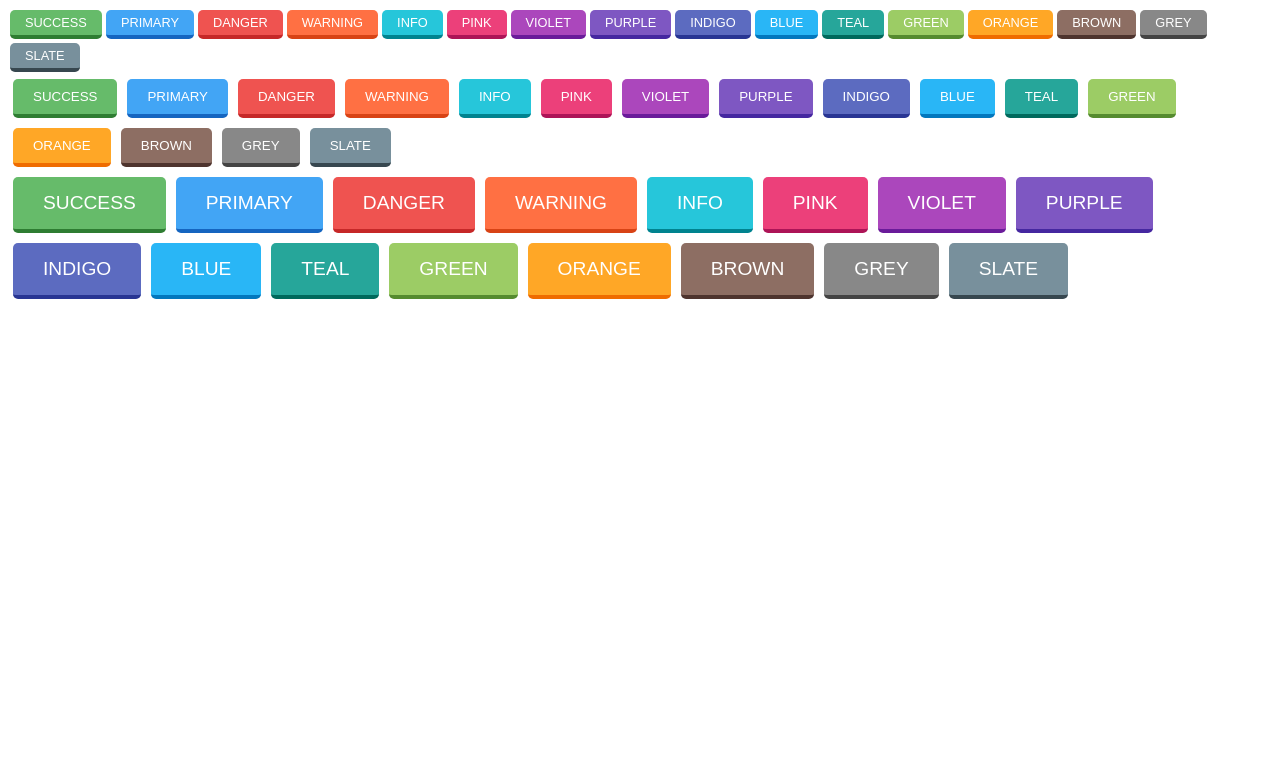
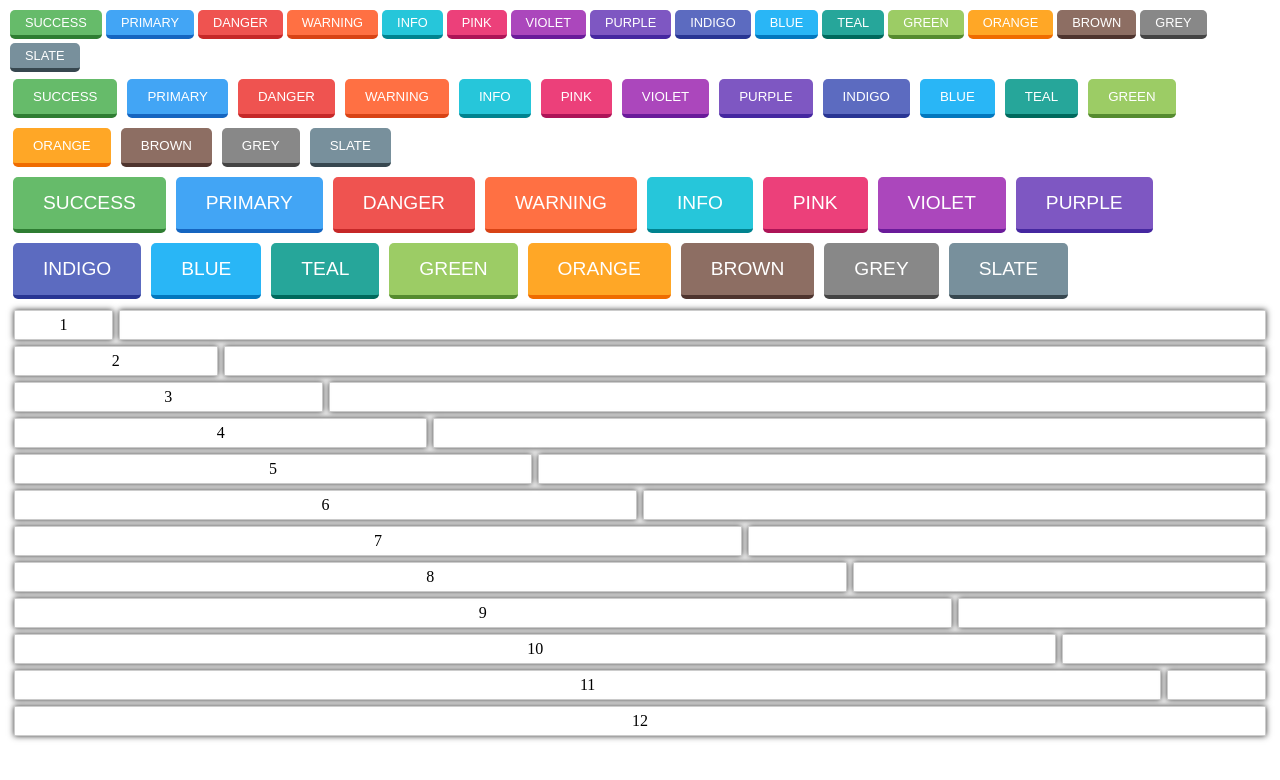
Before and after one commit to BGZStephen/bountiful-css, an Angular app: page / in a window 1280 px wide. Shown: the top 780 px of the page. Built offline with nearby package versions, Linux system fonts and the light colour scheme.

Commit message:
moved grid creation to sass for loop

```diff
--- a/src/app/modules/website/modules/library/components/library-home/library-home.component.html
+++ b/src/app/modules/website/modules/library/components/library-home/library-home.component.html
@@ -50,3 +50,19 @@
 <button class="button-large--brown">brown</button>
 <button class="button-large--grey">grey</button>
 <button class="button-large--slate">slate</button>
+<br>
+
+<div class="row">
+  <div class="col-1">1</div><div class="col-11"></div>
+  <div class="col-2">2</div><div class="col-10"></div>
+  <div class="col-3">3</div><div class="col-9"></div>
+  <div class="col-4">4</div><div class="col-8"></div>
+  <div class="col-5">5</div><div class="col-7"></div>
+  <div class="col-6">6</div><div class="col-6"></div>
+  <div class="col-7">7</div><div class="col-5"></div>
+  <div class="col-8">8</div><div class="col-4"></div>
+  <div class="col-9">9</div><div class="col-3"></div>
+  <div class="col-10">10</div><div class="col-2"></div>
+  <div class="col-11">11</div><div class="col-1"></div>
+  <div class="col-12">12</div>
+</div>
--- a/src/app/styles/includes/components/_grid.scss
+++ b/src/app/styles/includes/components/_grid.scss
@@ -1,67 +1,23 @@
 // grid
+
+@for $i from 1 through 12 {
+  $margin: 3px;
+
+  .col-#{$i} {
+    align-items: center;
+    border: 1px solid #cccccc;
+    box-shadow: 0 0 6px #333333;
+    box-sizing: border-box;
+    justify-content: center;
+    display: flex;
+    height: 30px;
+    width: calc(100% / 12 * #{$i} - #{$margin} * 2);
+    margin: $margin;
+  }
+}
 
 .row {
   display: flex;
   flex-wrap: wrap;
   padding: 3px;
 }
-
-.col-1 {
-  width: calc((100% / 12) - 6px);
-  margin: 3px;
-}
-
-.col-2 {
-  width: calc((100% / 6) - 6px);
-  margin: 3px;
-}
-
-.col-3 {
-  width: calc((100% / 4) - 6px);
-  margin: 3px;
-}
-
-.col-4 {
-  width: calc((100% / 3) - 6px);
-  margin: 3px;
-}
-
-.col-5 {
-  width: calc(((100% / 12) * 5) - 6px);
-  margin: 3px;
-}
-
-.col-6 {
-  width: calc((100% / 2) - 6px);
-  margin: 3px;
-}
-
-.col-7 {
-  width: calc(((100% / 12) * 7) - 6px);
-  margin: 3px;
-}
-
-.col-8 {
-  width: calc(((100% / 12) * 8) - 6px);
-  margin: 3px;
-}
-
-.col-9 {
-  width: calc(((100% / 12) * 9) - 6px);
-  margin: 3px;
-}
-
-.col-10 {
-  width: calc(((100% / 12) * 10) - 6px);
-  margin: 3px;
-}
-
-.col-11 {
-  width: calc(((100% / 12) * 11) - 6px);
-  margin: 3px;
-}
-
-.col-12 {
-  width: calc(100% - 6px);
-  margin: 3px;
-}
```
